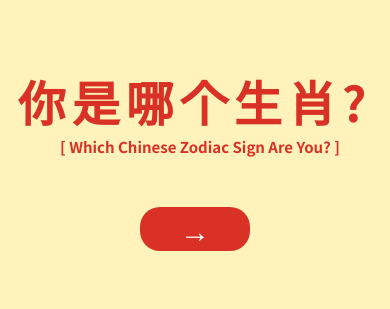
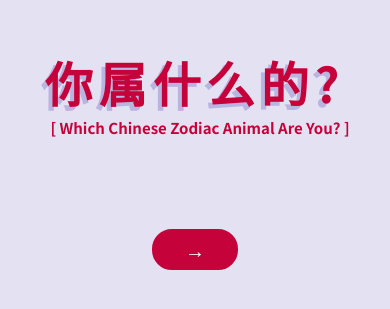
Before and after one commit to skinsshark/cny2020, a React (Create React App) app: page /almost in a window 390 px wide. Shown: the part 187-496 px from the top of the page. Built offline with nearby package versions, Linux system fonts and the light colour scheme; a web font is replaced by a local one.

Commit message:
style changes

```diff
--- a/src/App.css
+++ b/src/App.css
@@ -1,10 +1,10 @@
 h2, h3, h4, input{
-  color: #ffcc00;
+  color: #fcb814;
   margin: 0;
 }
 
 h2, input {
-  font-size: calc(2*88px);
+  font-size: calc(1.5*88px);
   letter-spacing: 18px;
 }
 
@@ -78,7 +78,7 @@ main button {
 }
 
 button {
-  background-color: #ffcc00;
+  background-color: #fcb814;
   border: none;
   border-radius: 20px;
   font-size: 30px;
@@ -86,22 +86,48 @@ button {
   padding: 0 40px;
   outline: none;
   cursor: pointer;
+  line-height: 40px;
+  border: 8px solid #fcb814;
+}
+
+@media only screen and (max-width: 767px) {
+  button {
+    padding: 0 25px;
+    line-height: 25px;
+    font-size: 20px;
+    border-width: 4px;
+  }
+}
+
+button:hover {
+  background-color: #ffdb4a;
 }
 
 button:disabled,
 button[disabled] {
   cursor: not-allowed;
-  background-color: #ffdb4a;
+  background-color: #b5b4c1;
+  border-color: #b5b4c1;
 }
 
 button.back {
-  background-color: #f4c400;
+  background-color: #a2a2ad;
+  border-color: #a2a2ad;
   border-top-right-radius: 0;
   border-bottom-right-radius: 0;
-  padding: 0 20px;
+  padding: 0 16px;
 }
 
 button.forward {
   border-top-left-radius: 0;
   border-bottom-left-radius: 0;
 }
+
+button:hover {
+  /* font-style: italic; */
+}
+
+button:disabled:hover,
+button[disabled]:hover {
+  font-style: normal;
+}
--- a/src/Main.css
+++ b/src/Main.css
@@ -1,17 +1,19 @@
 h1, footer a {
-  color: #d93125;
+  color: #c6023a;
 }
 
 h1 {
   margin: 0;
-  font-size: calc(1.5*88px);
+  font-size: calc(1.8*88px);
   letter-spacing: 18px;
+  text-shadow: -10px 8px 0px #b9b4e0;
 }
 
 @media only screen and (max-width: 1092px) {
   h1 {
     font-size: 80px;
     letter-spacing: 8px;
+    text-shadow: -6px 4px 0px #b9b4e0;
   }
 }
 
@@ -19,13 +21,26 @@ h1 {
   h1 {
     font-size: 48px;
     letter-spacing: 6px;
+    text-shadow: -4px 4px 0px #b9b4e0;
   }
 }
 
 .main h3 {
-  color: #d93125;
+  color: #c6023a;
 }
 
 .main button {
-  background-color: #d93125;
+  margin-top: 54px;
+  background-color: #c6023a;
+  border: 8px solid #c6023a;
 }
+
+@media only screen and (max-width: 992px) {
+  .main button {
+    margin-top: 91px;
+  }
+}
+
+.main button:hover {
+  background-color: #b9b4e0;
+}
--- a/src/Main.js
+++ b/src/Main.js
@@ -3,7 +3,6 @@ import { useHistory } from "react-router-dom";
 import './Main.css';
 
 function Main(props) {
-  // const {year, setYear} = props;
   const history = useHistory();
 
   function nextPage() {
@@ -13,8 +12,8 @@ function Main(props) {
   //星座?
   return (
     <main className="main">
-      <h1>你是哪个生肖?</h1>
-      <h3>Which Chinese Zodiac Sign Are You?</h3>
+      <h1>你属什么的?</h1>
+      <h3>Which Chinese Zodiac Animal Are You?</h3>
       <button onClick={nextPage}>&rarr;</button>
     </main>
   );
--- a/src/Result.css
+++ b/src/Result.css
@@ -83,9 +83,11 @@ footer {
 }
 
 footer a {
+  color: #fff;
   text-decoration: none;
-  border: 1px solid #d93125;
+  border: 1px solid #b5b4c1;
   border-radius: 100%;
   line-height: 0;
   padding: 5px 10px;
+  background-color: #b5b4c1;
 }
--- a/src/index.css
+++ b/src/index.css
@@ -5,7 +5,7 @@
 }
 
 html {
-  background-color: #fff2ba;
+  background-color: #e3e1f2;
 }
 
 ::selection {
@@ -31,19 +31,3 @@ body {
     overflow-y: hidden;
   }
 }
-
-/* @media only screen and (max-width: 100px) {
-  html {
-    padding: 30px;
-    text-align: left;
-  }
-
-  html::before {
-    color: #ffcc00;
-    content: 'Super Desktop Experience 0nly';
-  }
-
-  body {
-    display: none;
-  }
-} */
--- a/src/inputs/Input.css
+++ b/src/inputs/Input.css
@@ -1,27 +1,27 @@
 ::placeholder { /* Chrome, Firefox, Opera, Safari 10.1+ */
-  color: #ffcc00;
+  color: #fcb814;
   opacity: 1; /* Firefox */
 }
 
 :-ms-input-placeholder { /* Internet Explorer 10-11 */
-  color: #ffcc00;
+  color: #fcb814;
 }
 
 ::-ms-input-placeholder { /* Microsoft Edge */
-  color: #ffcc00;
+  color: #fcb814;
 }
 
 input:focus::placeholder { /* Chrome, Firefox, Opera, Safari 10.1+ */
-  color: #ffdb4a;
+  color: #fdd472;
   opacity: 1; /* Firefox */
 }
 
 input:focus:-ms-input-placeholder { /* Internet Explorer 10-11 */
-  color: #ffdb4a;
+  color: #fdd472;
 }
 
 input:focus::-ms-input-placeholder { /* Microsoft Edge */
-  color: #ffdb4a;
+  color: #fdd472;
 }
 
 input {
```
